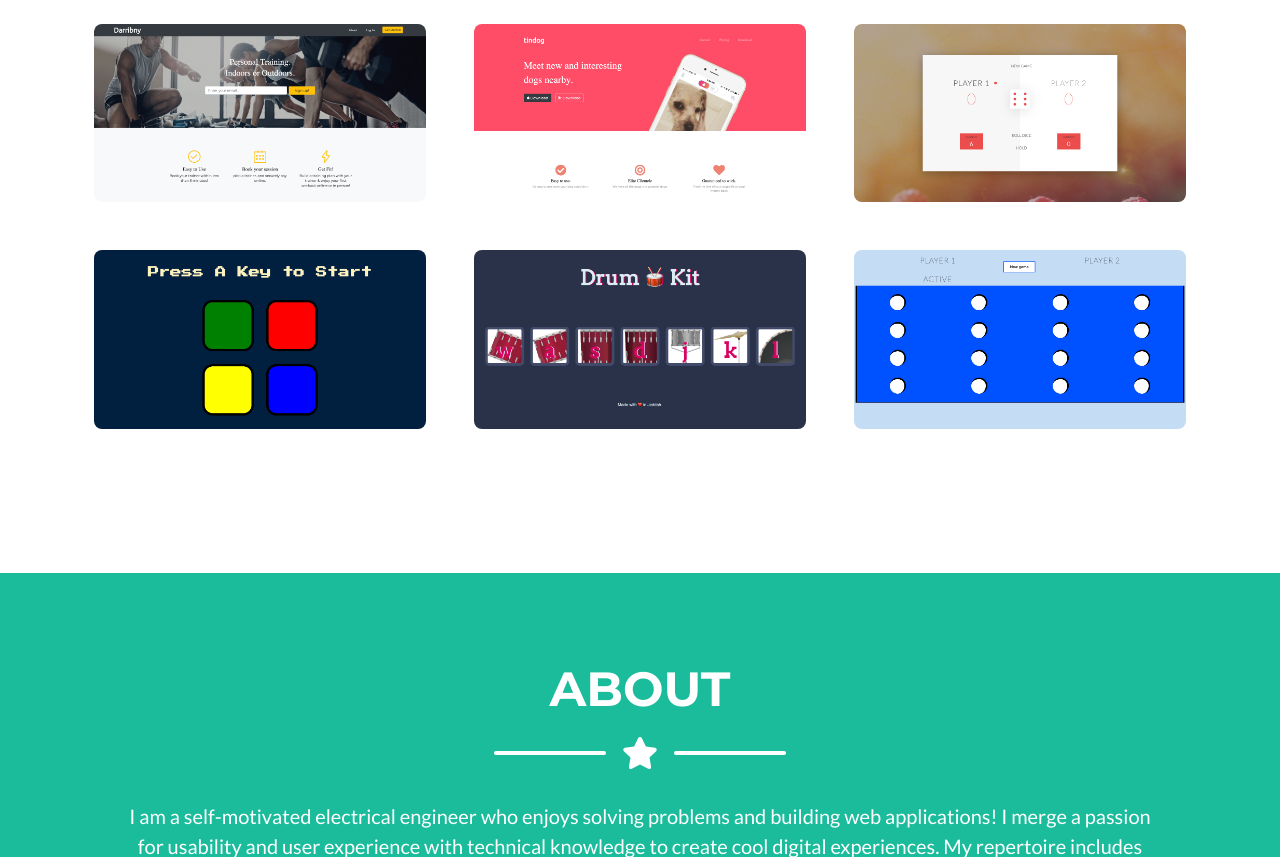
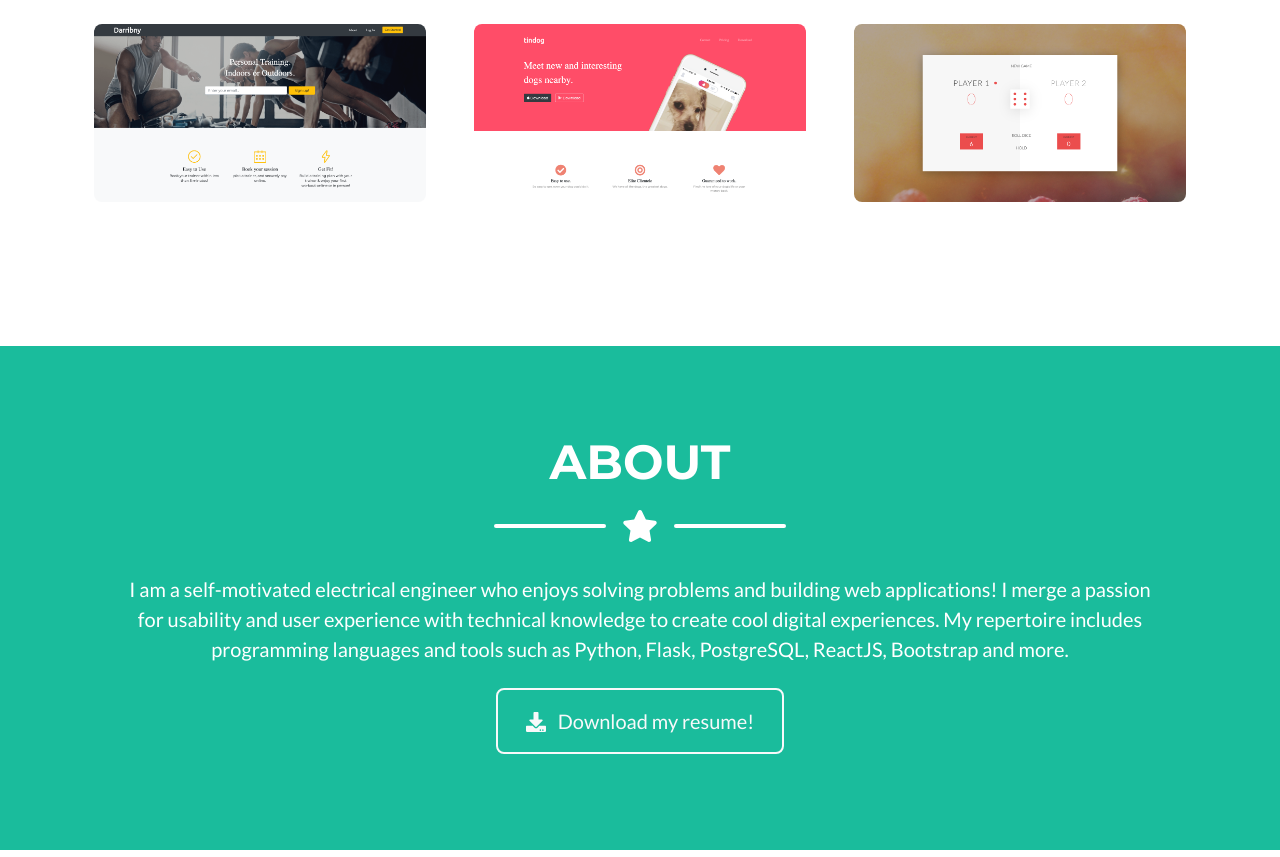
Before and after one commit to hatimalattas/Portfolio, a Flask app: page / in a window 1280 px wide. Shown: the part 987-1844 px from the top of the page. Run offline with Flask 2, Linux system fonts and the light colour scheme; some libraries are stand-ins or nearby versions.

Commit message:
removed the beginner projects from portfoilo

```diff
--- a/forms.py
+++ b/forms.py
@@ -1,4 +1,4 @@
-from flask_wtf import FlaskForm, CsrfProtect
+from flask_wtf import FlaskForm
 from wtforms import TextField,TextAreaField,SubmitField
 from wtforms.validators import DataRequired, Email
 
--- a/templates/_render_field.html
+++ b/templates/_render_field.html
@@ -4,10 +4,4 @@
 
 {{ field(class_="form-control", **kwargs)|safe }}
 
-<!-- {% for error in field.errors %}
-
-<li style="color: red;">{{ error }}</li>
-
-{% endfor %} -->
-
 {% endmacro %}
--- a/templates/index.html
+++ b/templates/index.html
@@ -200,7 +200,7 @@
           </div>
 
           <!-- Portfolio Item 4-->
-          <div class="col-md-6 col-lg-4 mb-5">
+          <!-- <div class="col-md-6 col-lg-4 mb-5">
             <div
               class="portfolio-item mx-auto"
               data-toggle="modal"
@@ -221,9 +221,9 @@
                 alt="Simon-Game.png"
               />
             </div>
-          </div>
+          </div> -->
           <!-- Portfolio Item 5-->
-          <div class="col-md-6 col-lg-4 mb-5 mb-lg-0">
+          <!-- <div class="col-md-6 col-lg-4 mb-5 mb-lg-0">
             <div
               class="portfolio-item mx-auto"
               data-toggle="modal"
@@ -244,10 +244,10 @@
                 alt="Drum-kit.png"
               />
             </div>
-          </div>
+          </div> -->
 
           <!-- Portfolio Item 6-->
-          <div class="col-md-6 col-lg-4">
+          <!-- <div class="col-md-6 col-lg-4">
             <div
               class="portfolio-item mx-auto"
               data-toggle="modal"
@@ -270,7 +270,7 @@
             </div>
           </div>
         </div>
-      </div>
+      </div> -->
     </section>
     <!-- About Section-->
     <section class="page-section bg-primary text-white mb-0" id="about">
@@ -341,8 +341,10 @@
             <span aria-hidden="true">&times;</span>
           </button>
         </div>
-        {% endfor %} {% endif %} {% endwith %} {% for field in form.errors %} {%
-        for error in form.errors[field] %}
+        {% endfor %} {% endif %} {% endwith %}
+
+        {% for field in form.errors %}
+        {%for error in form.errors[field] %}
         <div
           class="alert alert-danger alert-dismissible fade show"
           role="alert"
@@ -357,7 +359,8 @@
             <span aria-hidden="true">&times;</span>
           </button>
         </div>
-        {% endfor %} {% endfor %}
+        {% endfor %}
+        {% endfor %}
 
         <div class="row">
           <div class="col-lg-8 mx-auto">
@@ -467,6 +470,7 @@
         ><i class="fa fa-chevron-up"></i
       ></a>
     </div>
+
     <!-- Portfolio Modals-->
     <!-- Portfolio Modal 1-->
     <div
@@ -651,7 +655,7 @@
     </div>
 
     <!-- Portfolio Modal 4-->
-    <div
+    <!-- <div
       class="portfolio-modal modal fade"
       id="portfolioModal4"
       tabindex="-1"
@@ -709,9 +713,9 @@
           </div>
         </div>
       </div>
-    </div>
+    </div> -->
     <!-- Portfolio Modal 5-->
-    <div
+    <!-- <div
       class="portfolio-modal modal fade"
       id="portfolioModal5"
       tabindex="-1"
@@ -769,10 +773,10 @@
           </div>
         </div>
       </div>
-    </div>
+    </div> -->
 
     <!-- Portfolio Modal 6-->
-    <div
+    <!-- <div
       class="portfolio-modal modal fade"
       id="portfolioModal6"
       tabindex="-1"
@@ -833,7 +837,7 @@
           </div>
         </div>
       </div>
-    </div>
+    </div> -->
     <!-- Optional JavaScript -->
     <!-- jQuery first, then Popper.js, then Bootstrap JS -->
     <script
```
